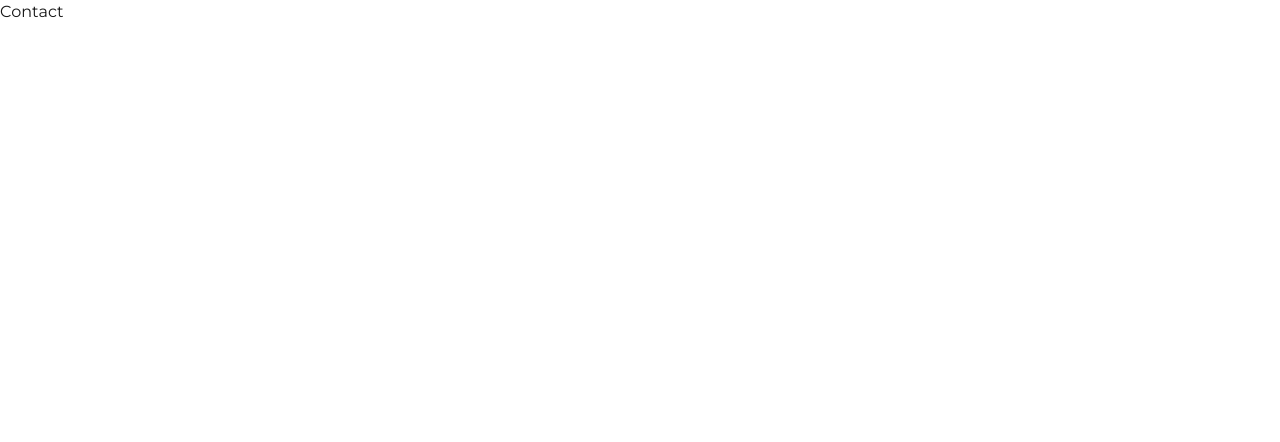
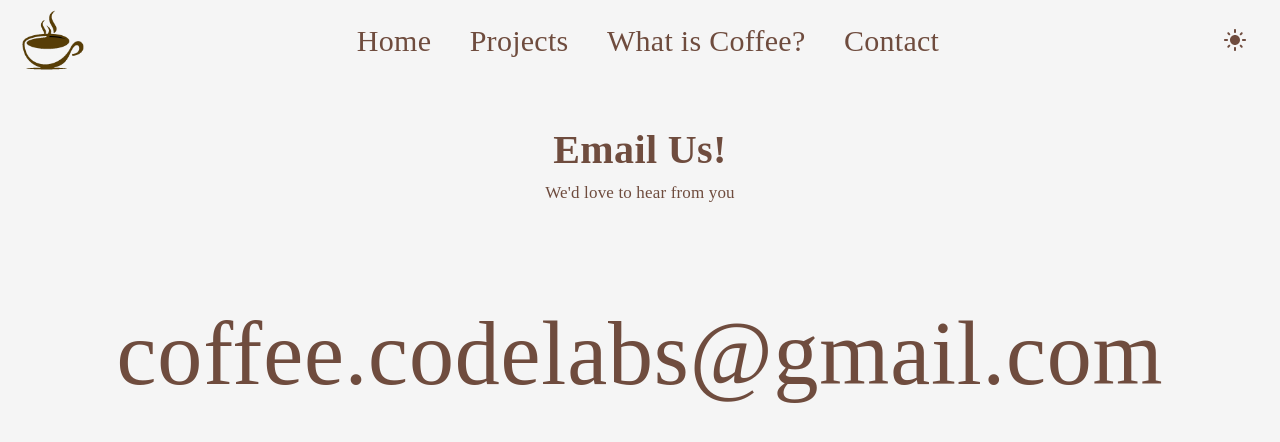
Before and after one commit to anirudhk-tech/coffee-website-clone, a Next.js app: page /contact in a window 1280 px wide. Shown: the top 442 px of the page. Built offline with nearby package versions, Linux system fonts and the light colour scheme.

Commit message:
All pages added. Content to be added.

```diff
--- a/src/app/about/page.tsx
+++ b/src/app/about/page.tsx
@@ -1,9 +1,21 @@
+"use client"
+
+import { useTheme, Box } from "@mui/material";
+import { Navbar } from "../components/common/navbar";
 
 
 export default function About() {
+    const theme = useTheme();
+
     return (
-        <div>
-            About
-        </div>
+        <Box
+        sx={{
+            backgroundColor: theme.palette.background.default,
+            height: "100vh",
+            width: "100vw",
+        }}
+        >
+            <Navbar/>
+        </Box>
     );
 }
--- a/src/app/contact/page.tsx
+++ b/src/app/contact/page.tsx
@@ -1,8 +1,66 @@
+"use client"
+
+import { useTheme, Box, Typography } from "@mui/material";
+import { Navbar } from "../components/common/navbar";
+import { useState } from "react";
 
 export default function Contact () {
+    const theme = useTheme();
+    const [emailHovered, setEmailHovered] = useState<boolean>(false);
+
     return (
-        <div>
-            Contact
-        </div>
+        <Box
+        sx={{
+            backgroundColor: theme.palette.background.default,
+            height: "100vh",
+            width: "100vw",
+        }}
+        >
+            <Navbar/>
+            <Box
+            sx={{
+                height: '90vh',
+                width: '100vw',
+                display: 'flex',
+                flexDirection: 'column',
+                padding: '5vh',
+            }}
+            >
+                <Typography sx={{
+                    fontFamily: "--font-montserrat",
+                    fontSize: "40px",
+                    fontWeight: 550,
+                    color: theme.palette.primary.main,
+                    textAlign: "center",
+                }}>Email Us!</Typography>
+                <Typography sx={{
+                    fontFamily: "--font-montserrat",
+                    fontSize: "17px",
+                    fontWeight: 500,
+                    color: theme.palette.primary.main,
+                    textAlign: "center",
+                }}>{"We'd love to hear from you"}</Typography>
+                <Typography
+                onMouseEnter={() => setEmailHovered(true)}
+                onMouseLeave={() => setEmailHovered(false)}
+                sx={{
+                    fontFamily: "--font-montserrat",
+                    fontSize: {
+                        xs: "25px",
+                        sm: "50px",
+                        md: "70px",
+                        lg: "90px",
+                        xl: "110px",
+                    },
+                    fontWeight: 500,
+                    color: emailHovered ? theme.palette.primary.light : theme.palette.primary.main,
+                    textAlign: "center",
+                    marginTop: '10vh',
+                    cursor: "pointer",
+                    width: "fit-content", // Makes box only take up as much space as the text
+                    alignSelf: "center",
+                }}>coffee.codelabs@gmail.com</Typography>
+            </Box>
+        </Box>
     );
 };
--- a/src/app/page.tsx
+++ b/src/app/page.tsx
@@ -3,6 +3,7 @@
 import { Box, Button, Typography, useTheme } from "@mui/material";
 import { Navbar } from "./components/common/navbar";
 import { useState } from "react";
+import Link from "next/link";
 
 export default function Home() {
   const theme = useTheme();
@@ -19,8 +20,16 @@ export default function Home() {
       <Navbar/>
       <Box sx={{
         padding: '5vw',
-        flexDirection: "row" ,
+        flexDirection: {
+          xs: "column",
+          sm: "row",
+          md: "row",
+          lg: "row",
+          xl: "row",
+        },
         display: "flex",
+        gap: '4vh',
+        height: '45vh',
       }}>
         <Box sx={{
           display: "flex",
@@ -56,16 +65,35 @@ export default function Home() {
           height: '30vh',
           flex: 1,
           alignItems: "flex-end",
-          justifyContent: "flex-end",
+          justifyContent: {
+            xs: "flex-start",
+            sm: "flex-end",
+            md: "flex-end",
+            lg: "flex-end",
+            xl: "flex-end",
+          },
           paddingRight: "7vw", // Padding makes button position itself properly
         }}>
+          <Link href="/projects">
             <Button
             variant="contained"
             onMouseEnter={() => setSeeOurWorkHovered(true)}
             onMouseLeave={() => setSeeOurWorkHovered(false)}
             sx={{
-            height: '10vh',
-            width: { xs: '120px', sm: '150px', md: '150px', lg: '170px', xl: '200px' },
+              height: {
+                xs: '7vh', // Height adjustment for phone size
+                sm: '10vh',
+                md: '10vh',
+                lg: '10vh',
+                xl: '10vh',
+              },
+              width: {
+                xs: '120px',
+                sm: '150px',
+                md: '150px',
+                lg: '170px',
+                xl: '200px'
+              },
               backgroundColor: seeOurWorkHovered ? theme.palette.primary.light : theme.palette.primary.main,
               color: theme.palette.text.button,
               fontFamily: "--font-montserrat",
@@ -78,6 +106,7 @@ export default function Home() {
               },
             }}
             >See our work</Button>
+          </Link>
         </Box>
       </Box>
     </Box>
--- a/src/app/projects/page.tsx
+++ b/src/app/projects/page.tsx
@@ -1,9 +1,20 @@
+"use client"
+
+import { useTheme, Box } from "@mui/material";
+import { Navbar } from "../components/common/navbar";
 
 export default function Projects () {
+    const theme = useTheme();
 
     return (
-        <div>
-            Projects
-        </div>
+        <Box
+        sx={{
+            backgroundColor: theme.palette.background.default,
+            height: "100vh",
+            width: "100vw",
+        }}
+        >
+            <Navbar/>
+        </Box>
     );
 };
```
Also changed, not shown: public/coffee-laptop.jpg (added). Lines whose indentation alone changed are shown as unchanged.
